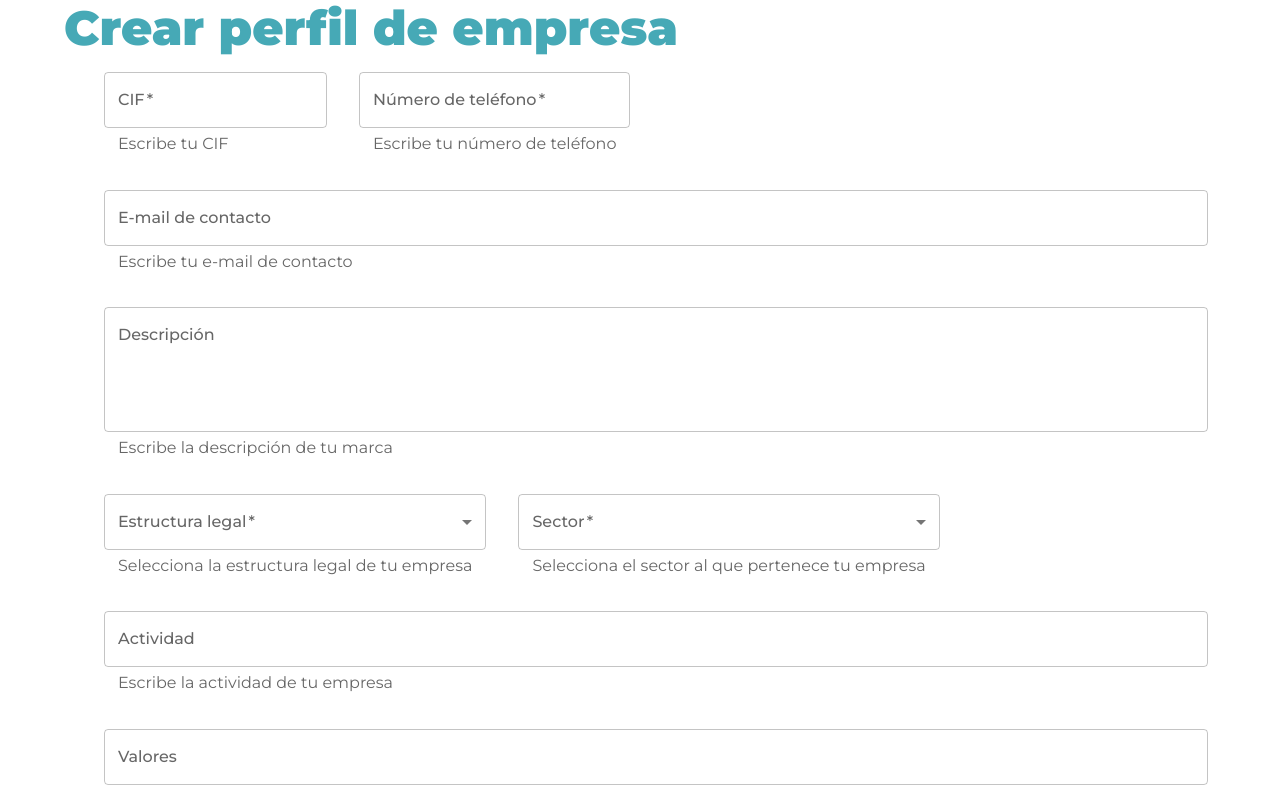
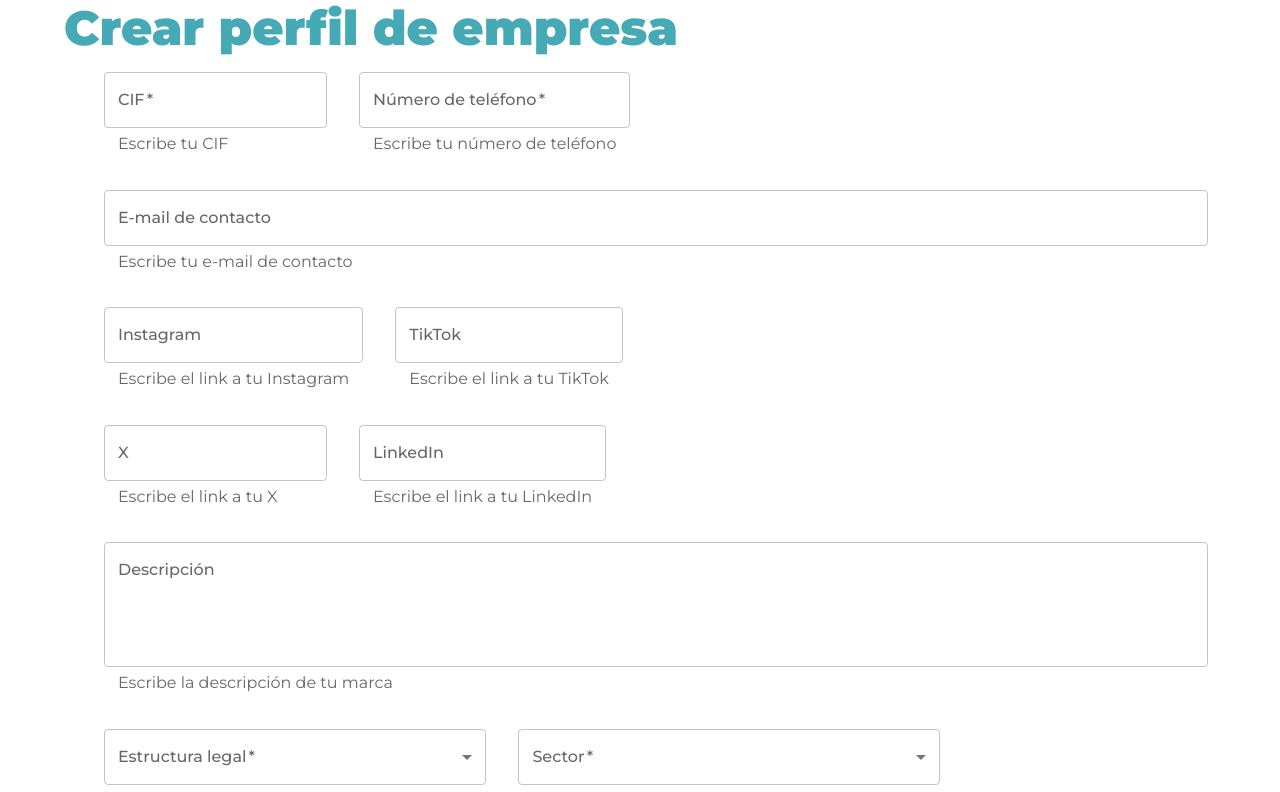
Before and after one commit to octocodevs/jointure-frontend, a Next.js app: page /admin/create-profile in a window 1280 px wide. Shown: the top 792 px of the page. Built offline with nearby package versions, Linux system fonts and the light colour scheme.

Commit message:
added social media inputs

```diff
--- a/src/app/admin/create-profile/page.jsx
+++ b/src/app/admin/create-profile/page.jsx
@@ -17,7 +17,7 @@ export default function CreateProfile() {
           color="primary"
           text="guardar"
           text-uppercase
-          ></Button>
+          >GUARDAR</Button>
       </form>
     </Container>
   )
--- a/src/app/components/InfoForms/CreateProfileForm.jsx
+++ b/src/app/components/InfoForms/CreateProfileForm.jsx
@@ -25,11 +25,8 @@ export default function CreateProfileForm() {
   const [instagram, setInstagram] = useState('');
   const [linkedin, setLinkedin] = useState('');
   const [socialX, setsocialX] = useState('');
-  const [facebook, setFacebook] = useState('');
   const [tiktok, setTiktok] = useState('');
-  const [spotify, setSpotify] = useState('');
-  const [youtube, setYoutube] = useState('');
-  const [pinterest, setPinterest] = useState('');
+
 
   const legalStructureOptions = [
     {
@@ -62,7 +59,7 @@ export default function CreateProfileForm() {
     },
   ];
 
-  const sectorOptions  = [
+  const sectorOptions = [
     {
       value: 'Alimentación y bebidas',
       label: 'Alimentación y bebidas',
@@ -153,7 +150,7 @@ export default function CreateProfileForm() {
     },
   ]
 
-  const BusinessSizeOptions  = [
+  const BusinessSizeOptions = [
     {
       value: 'micro empresa',
       label: 'Micro empresa',
@@ -172,7 +169,7 @@ export default function CreateProfileForm() {
     },
   ]
 
-  const ChannelOptions  = [
+  const ChannelOptions = [
     {
       value: 'online',
       label: 'Online',
@@ -187,7 +184,7 @@ export default function CreateProfileForm() {
     },
   ]
 
-  const MarketOptions  = [
+  const MarketOptions = [
     {
       value: 'Local',
       label: 'Local',
@@ -215,7 +212,7 @@ export default function CreateProfileForm() {
 
   ]
 
-  const ClientsOptions  = [
+  const ClientsOptions = [
     {
       value: 'B2B',
       label: 'B2B',
@@ -319,6 +316,58 @@ export default function CreateProfileForm() {
           sx={{
             margin: '1rem',
           }}
+          id="social_network_instagram"
+          label="Instagram"
+          variant="outlined"
+          color="secondary"
+          helperText="Escribe el link a tu Instagram"
+          onChange={(e) => setInstagram(e.target.value)}
+
+        />
+
+        <TextField
+          sx={{
+            margin: '1rem',
+          }}
+          id="social_network_tiktok"
+          label="TikTok"
+          variant="outlined"
+          color="secondary"
+          helperText="Escribe el link a tu TikTok"
+          onChange={(e) => setTiktok(e.target.value)}
+
+        />
+   <br></br>
+        <TextField
+          sx={{
+            margin: '1rem',
+          }}
+          id="social_network_x"
+          label="X"
+          variant="outlined"
+          color="secondary"
+          helperText="Escribe el link a tu X"
+          onChange={(e) => setsocialX(e.target.value)}
+
+        />
+
+        <TextField
+          sx={{
+            margin: '1rem',
+          }}
+          id="social_network_linkedin"
+          label="LinkedIn"
+          variant="outlined"
+          color="secondary"
+          helperText="Escribe el link a tu LinkedIn"
+          onChange={(e) => setLinkedin(e.target.value)}
+
+        />
+
+        <TextField
+          sx={{
+            margin: '1rem',
+          }}
           id="description"
           label="Descripción"
           variant="outlined"
@@ -385,7 +434,7 @@ export default function CreateProfileForm() {
 
         />
 
-<TextField
+        <TextField
           sx={{
             margin: '1rem',
           }}
@@ -399,7 +448,7 @@ export default function CreateProfileForm() {
 
         />
 
-<TextField
+        <TextField
           sx={{
             margin: '1rem',
           }}
```
